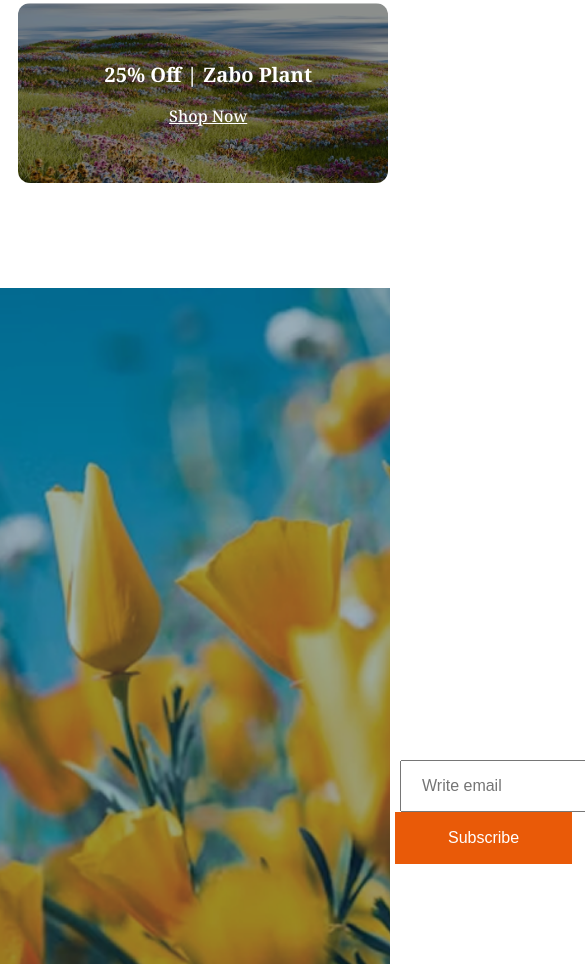
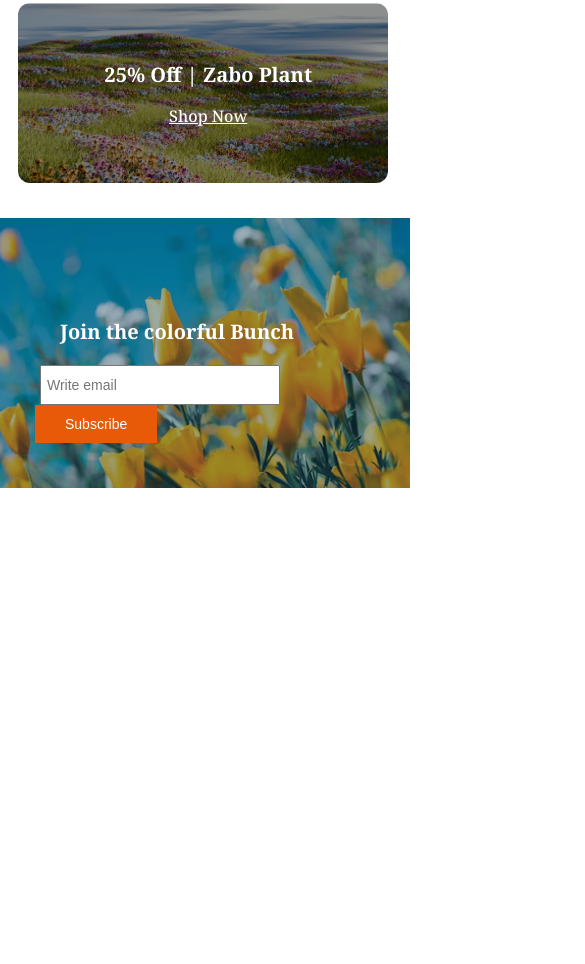
Before and after one commit to GMRedoan/assignment-02, a plain HTML site: page index.html in a window 390 px wide. Shown: the part 3599-4563 px from the top of the page, 585 px wide, since content can reach past the window. After the commit the page ends 4087 px from the top, so only its background shows below. Drawn offline with Linux system fonts and the light colour scheme.

Commit message:
Add join section

```diff
--- a/style/design.css
+++ b/style/design.css
@@ -346,8 +346,7 @@ nav ul li a{
     margin-top: -13px;
     text-decoration: underline;
 }
-
-.text-blocks {
+ .text-blocks {
   margin-left: -100px;
   margin-right: -100px;
   bottom: 70px;
@@ -379,6 +378,29 @@ nav ul li a{
     font-weight: 500;
     text-decoration:underline;
 }
-
+.bg{width: 390px;
+    height: 270px;
+    margin-top: 30px;
+    padding-right: 20px;
+ }
+ .email{
+    font-size: 14px;
+    padding: 10px 50px 10px 5px;
+ }
+ .join-container{
+    padding: 10px 20px;
+    padding-left: 40px;
+ }
+ .join-title{
+    font-size: 20px;
+    padding-left:20px;
+    padding-top: 70px;
+  }
+ .btn-secondary{
+    padding: 11px 30px;
+    font-weight: 500;
+    font-size: 14px;
+    margin-left: -5px;
+}
 
  }
```
